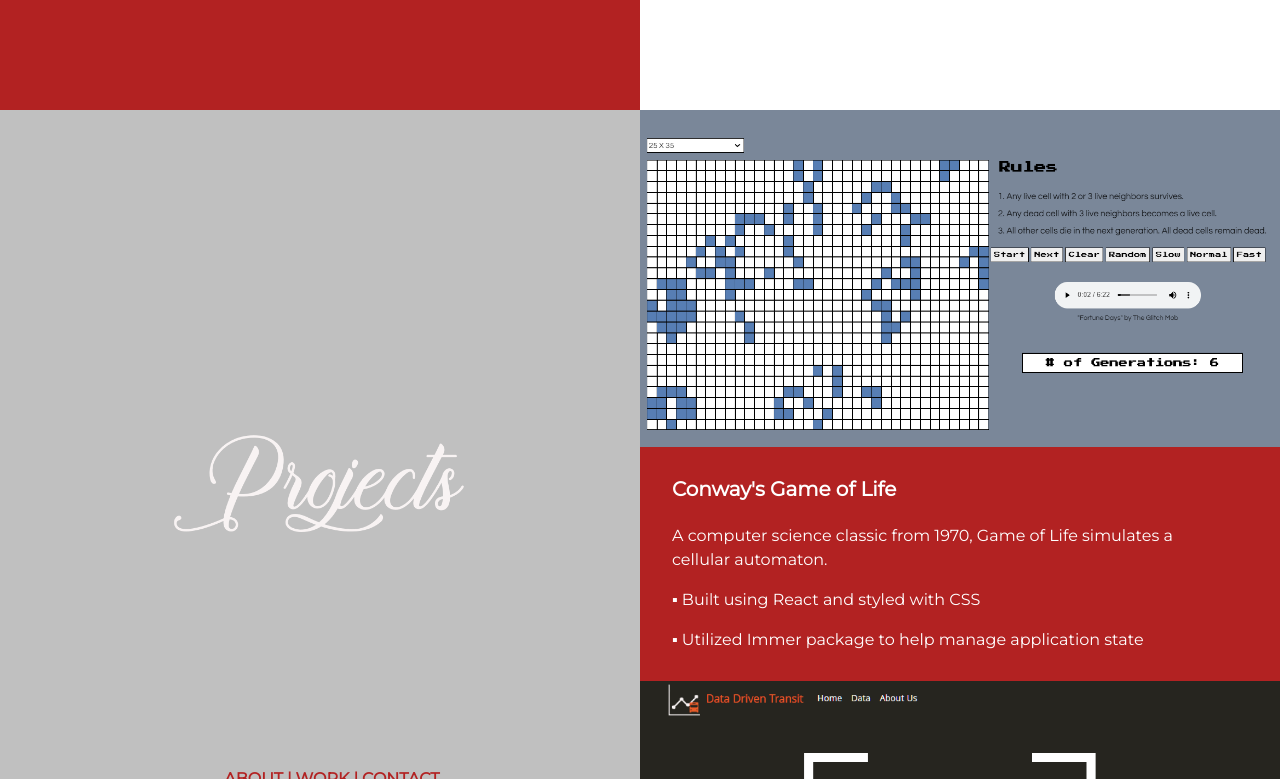
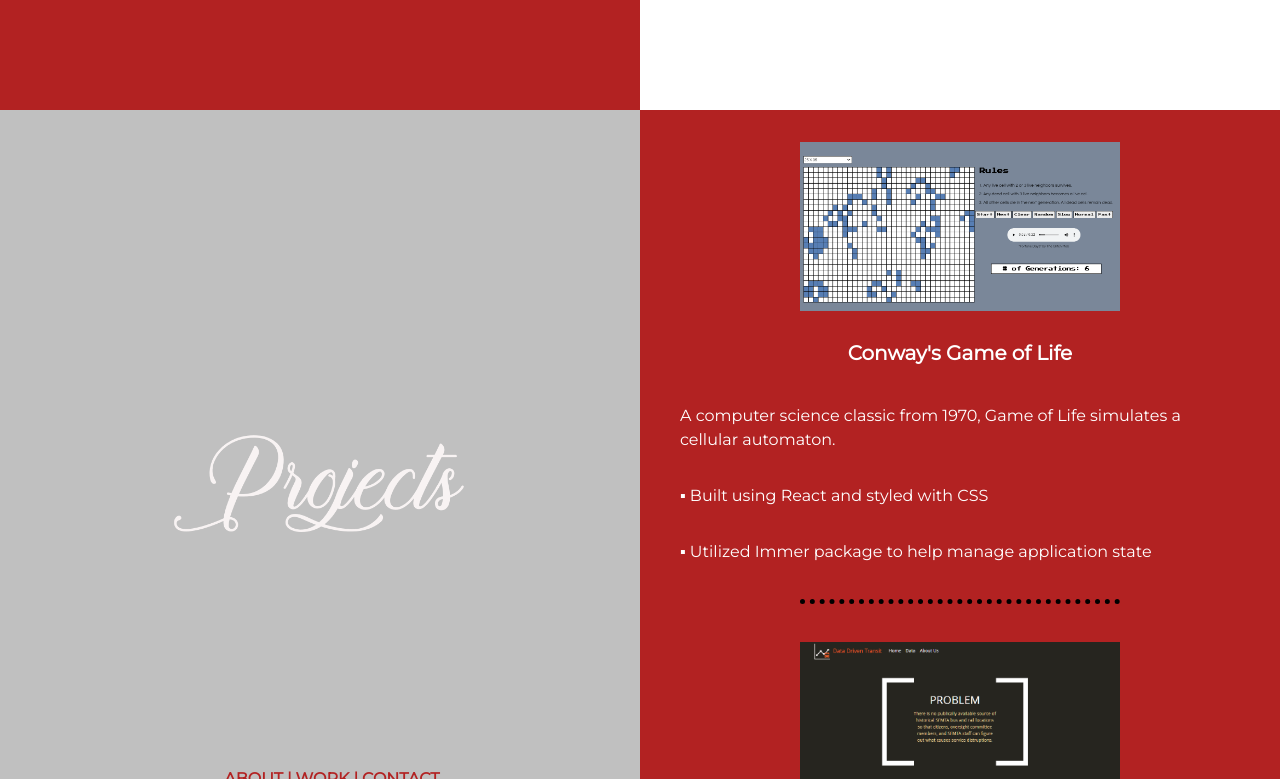
Before and after one commit to MicheSi/portfolio-react, a React (Create React App) app: page / in a window 1280 px wide. Shown: the part 1541-2320 px from the top of the page. Built offline with nearby package versions, Linux system fonts and the light colour scheme.

Commit message:
separated projects and reduced image size

```diff
--- a/src/App.css
+++ b/src/App.css
@@ -30,7 +30,6 @@ h3 {
 
 .titleDiv {
   height: 100vh;
-  width: 50%;
   display: flex;
   flex-direction: column;
   justify-content: center;
@@ -130,29 +129,17 @@ nav a:hover {
 }
 
 /* Work Styles */
-.ddt, .gigapet, .farmfresh, .amiibo, .life {
-  width: 50%;
-}
-
-.life h3, .life p, .ddt h3, .ddt p, .gigapet h3, .gigapet p, .farmfresh h3, .farmfresh p, .amiibo h3, .amiibo p {
-  width: 175%;
-  text-align: left;
-  margin-left: 10%;
-  color: white;
-}
-
-.ddt img, .gigapet img, .farmfresh img, .amiibo img, .life img {
-  width: 200%;
-}
-
 .projectDiv {
   height: 100vh;
   overflow: auto;
   background-color: firebrick;
+  display: flex;
+  flex-direction: column;
+  align-items: center;
 }
 
 .projectDiv div {
-  padding-bottom: 2%;
+  padding-bottom: 3%;
 }
 
 .projectDiv::-webkit-scrollbar {
@@ -165,6 +152,32 @@ nav a:hover {
 
 .projectDiv h3:hover {
   color: black;
+}
+
+.ddt, .gigapet, .farmfresh, .amiibo, .life {
+  display: flex;
+  flex-direction: column;
+  align-items: center;
+  justify-content: center;
+  margin-top: 3%;
+}
+
+.life {
+  margin-top: 5%;
+}
+
+.life h3, .life p, .ddt h3, .ddt p, .gigapet h3, .gigapet p, .farmfresh h3, .farmfresh p, .amiibo h3, .amiibo p {
+  width: 175%;
+  text-align: left;
+  color: white;
+}
+
+.ddt img, .gigapet img, .farmfresh img, .amiibo img, .life img {
+  width: 100%;
+}
+
+.border {
+  border-top: 5px dotted black;
 }
 
 /* Contact Styles */
--- a/src/components/work.js
+++ b/src/components/work.js
@@ -25,6 +25,7 @@ const Work = props => {
                     <p>▪ Built using React and styled with CSS</p>
                     <p>▪ Utilized Immer package to help manage application state</p>
                 </div>
+                <div className='border'></div>
                 <div className='ddt'>
                     <a href='https://datadriventransit.org/' target='_blank' rel='noopener noreferrer'><img src={ddt} alt='Data Driven Transit' /></a>
                     <a href='https://github.com/Lambda-School-Labs/sfmta-data-analysis-fe' target='_blank' rel='noopener noreferrer'><h3>Data Driven Transit</h3></a>
@@ -32,6 +33,7 @@ const Work = props => {
                     <p>▪ Collaborated on a team of 4 web developers, 3 data scientists and 1 UX designer to build the app in 8 weeks</p>
                     <p>▪ Solely responsible for creating the website logo and building the navigation bar</p>
                 </div>
+                <div className='border'></div>
                 <div className='gigapet'>
                     <a href='https://gigapet-1.now.sh/' target='_blank' rel='noopener noreferrer'><img src={gigapet} alt='Gigapets' /></a>
                     <a href='https://github.com/build-gigapet-1/Frontend' target='_blank' rel='noopener noreferrer'><h3>Gigapet</h3></a>
@@ -39,6 +41,7 @@ const Work = props => {
                     <p>▪ Collaborated on a team of 5 web developers to build the app in 1 week</p>
                     <p>▪ Built using React with Styled Components and Reactstrap for styling libraries</p>
                 </div>
+                <div className='border'></div>
                 <div className='farmfresh'>
                     <a href='https://farmfresh.now.sh/' target='_blank' rel='noopener noreferrer'><img src={farmfresh} alt='Farm Fresh Produce'/></a>
                     <a href='https://github.com/bw-farm-fresh-produce-v3/Frontend' target='_blank' rel='noopener noreferrer'><h3>Farm Fresh Produce</h3></a>
@@ -46,6 +49,7 @@ const Work = props => {
                     <p>▪ Collaborated on a team of 5 web developers to build the app in 1 week</p>
                     <p>▪ Built using React and Redux</p>
                 </div>
+                <div className='border'></div>
                 <div className='amiibo'>
                     <a href='https://amiibo.now.sh/' target='_blank' rel='noopener noreferrer'><img src={amiibo} alt='Amiibo'/></a>
                     <a href='https://github.com/MicheSi/amiibo' target='_blank' rel='noopener noreferrer'><h3>Amiibo</h3></a>
```
